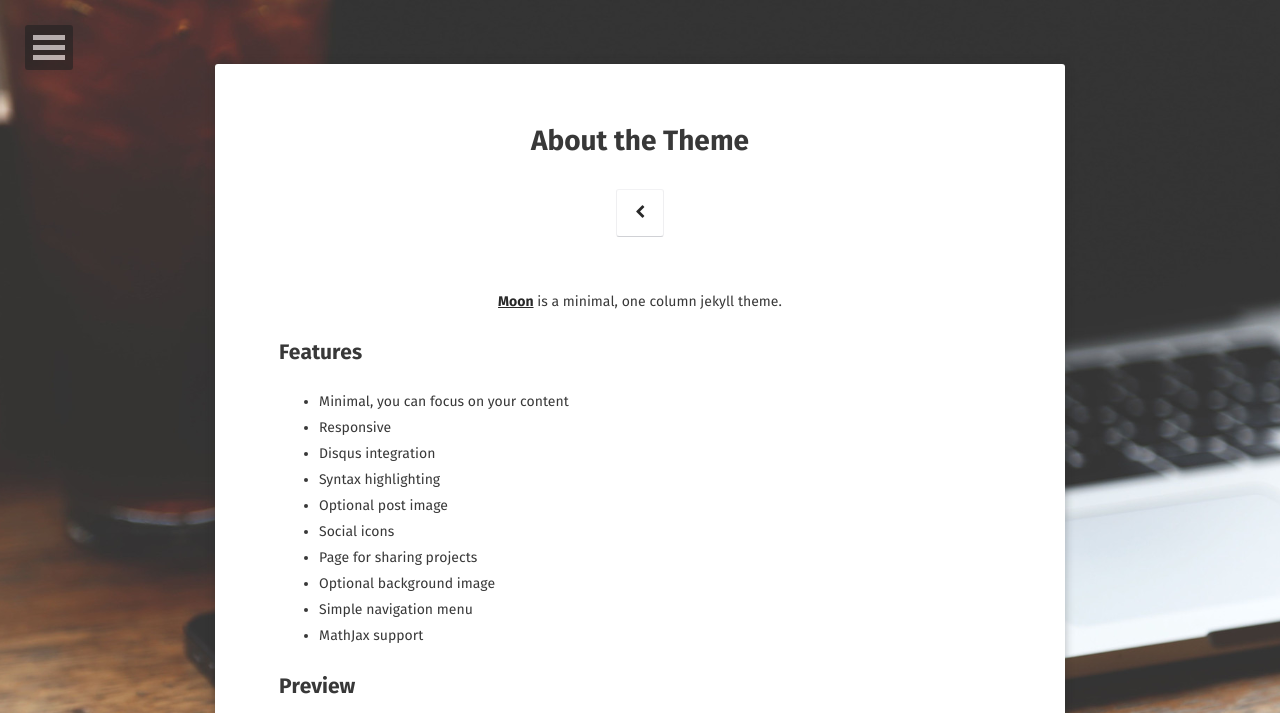
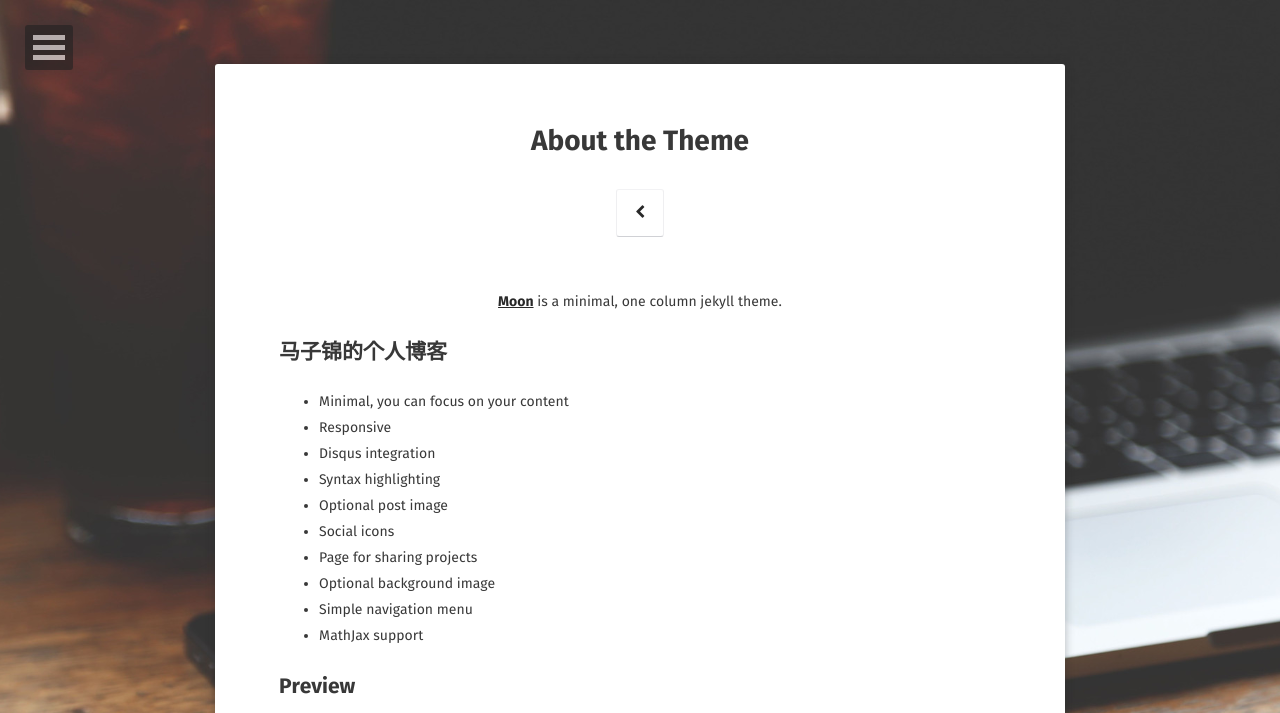
Before and after one commit to mzj-001/Moon, a Jekyll site: the page built from about/index.md, in a window 1280 px wide, cut to the strip 0-713 px from the top of the page. Built offline with Jekyll 4.4.1, drawn with Linux system fonts in a browser that asks for light colours; some web fonts are replaced.

Commit message:
Update index.md

```diff
--- a/about/index.md
+++ b/about/index.md
@@ -8,7 +8,7 @@ comments: false
 
 <center><a href="http://taylantatli.github.io/Moon"><b>Moon</b></a> is a minimal, one column jekyll theme.</center>
 
-## Features
+## 马子锦的个人博客
 * Minimal, you can focus on your content
 * Responsive
 * Disqus integration
```
